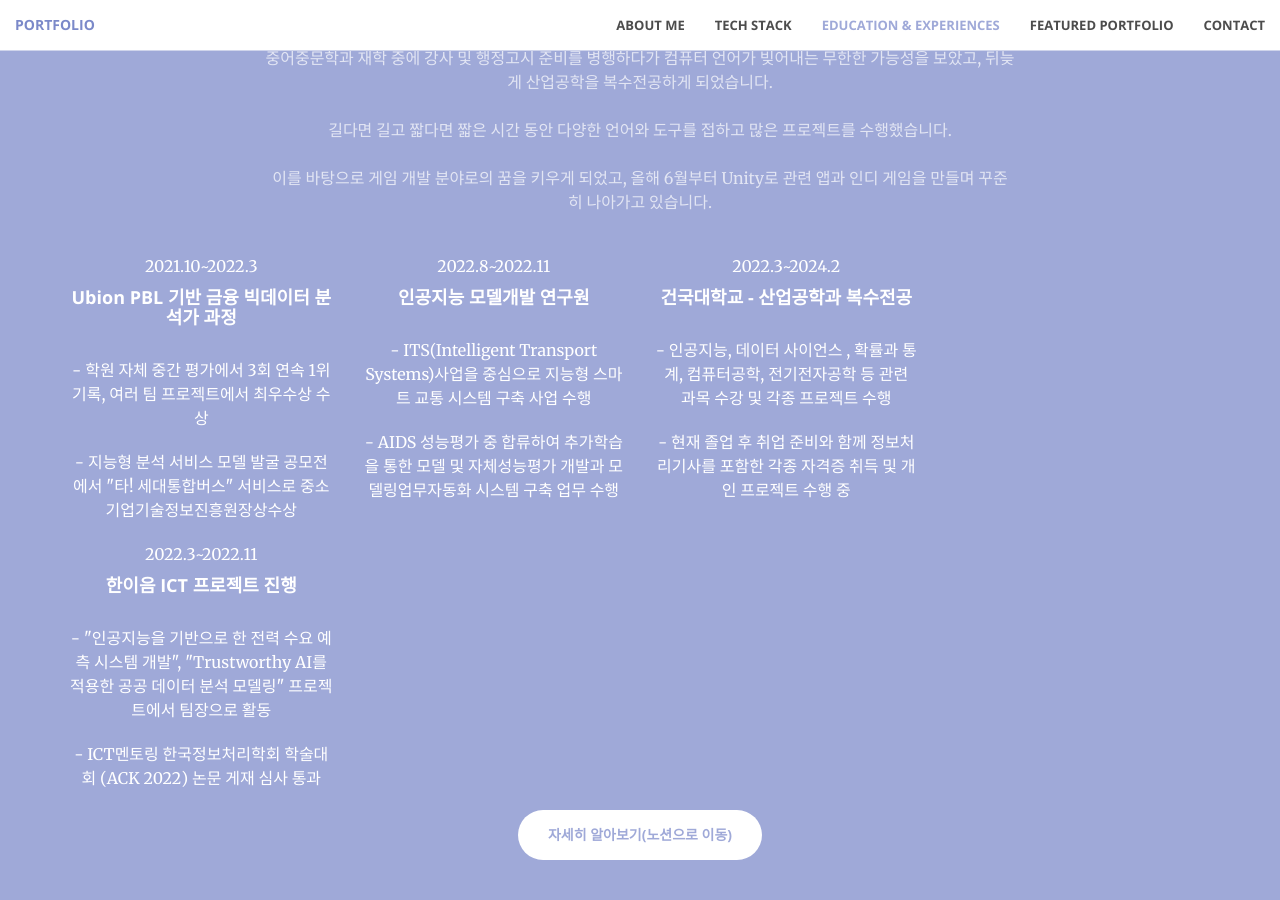
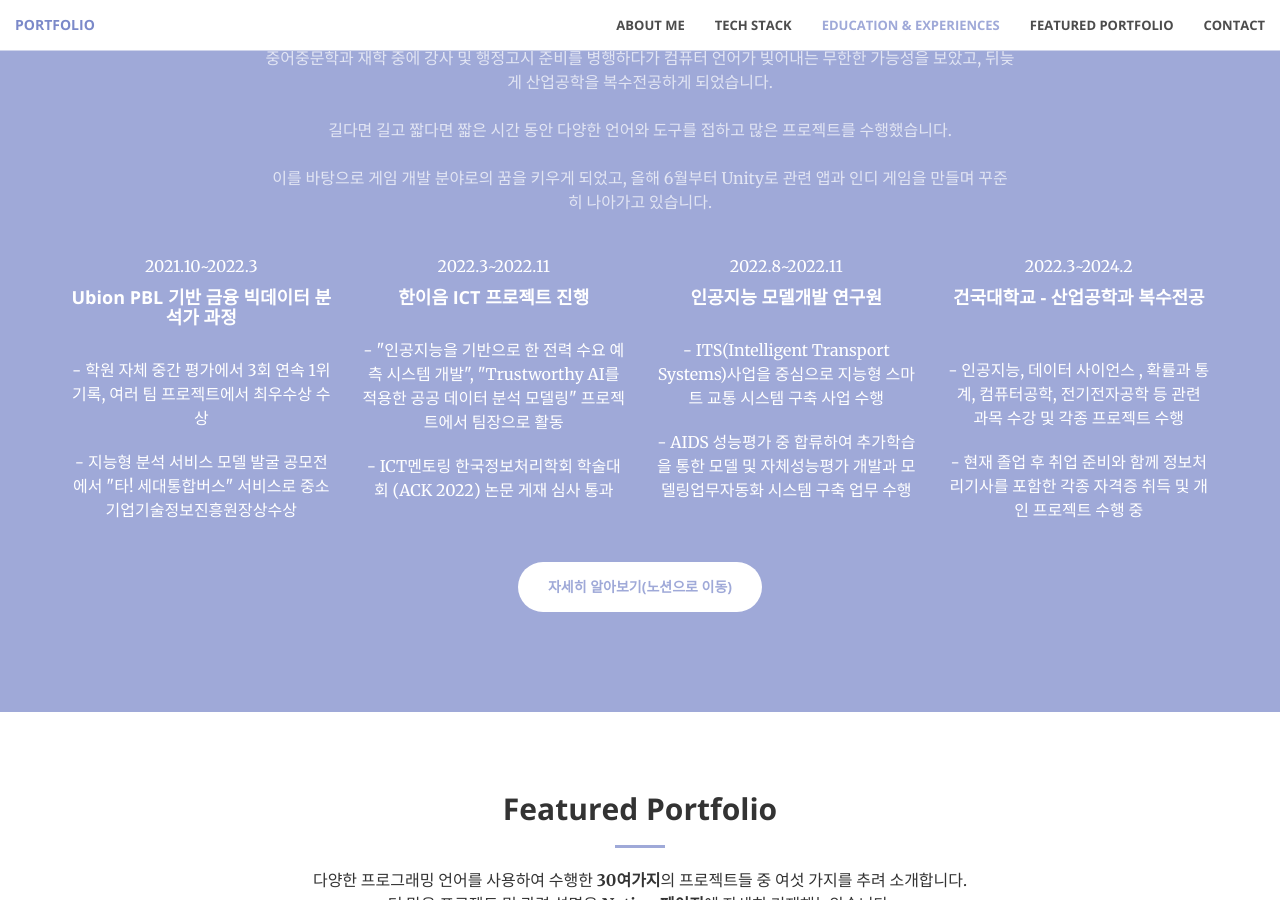
Before and after one commit to ymdev2023/ymdev2023.github.io, a Jekyll site: the page built from index.html, in a window 1280 px wide and 900 px high, scrolled down 2753 px. Built offline with Jekyll 4.4.1, drawn with Linux system fonts in a browser that asks for light colours.

Commit message:
Update education-experience.html

```diff
--- a/_includes/education-experience.html
+++ b/_includes/education-experience.html
@@ -51,6 +51,8 @@
             서비스로 중소기업기술정보진흥원장상수상
           </p>
         </div>
+      </div>
+      <div class="col-lg-3 col-md-6 text-center">
         <div class="service-box">
           <p>2022.3~2022.11</p>
           <h4><b>한이음 ICT 프로젝트 진행</b></h4>
@@ -86,6 +88,7 @@
           <p>2022.3~2024.2</p>
           <h4><b>건국대학교 - 산업공학과 복수전공</b></h4>
           <br />
+          <br />
           <p>
             - 인공지능, 데이터 사이언스 , 확률과 통계, 컴퓨터공학, 전기전자공학
             등 관련 과목 수강 및 각종 프로젝트 수행
```
